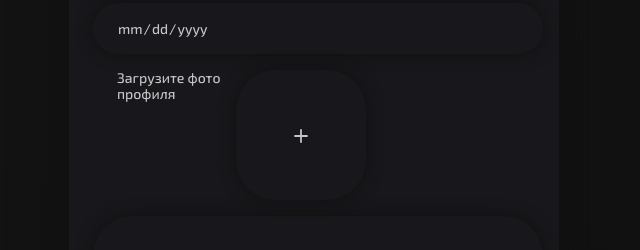
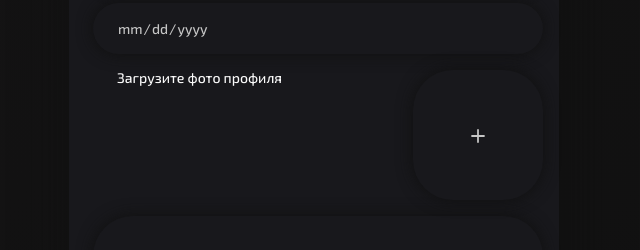
Before and after one commit to kirk741/amadu-frontend, a React (Create React App) app: page /register in a window 1280 px wide. Shown: the part 417-667 px from the top of the page, without its empty margins (326-966 px from the left). Built offline with nearby package versions, Linux system fonts and the light colour scheme; no server answers.

Commit message:
fix: removed bottom nav for emotion logs

```diff
--- a/src/components/common/FileInput/FileInput.jsx
+++ b/src/components/common/FileInput/FileInput.jsx
@@ -29,7 +29,6 @@ const FileInput = ({ onChange }) => {
   };
 
   return (
-    <div className={styles.container}>
       <label className={styles.uploadCard}>
         <input
           type="file"
@@ -43,7 +42,6 @@ const FileInput = ({ onChange }) => {
           <div className={styles.plusIcon}><Icons.Plus /></div>
         )}
       </label>
-    </div>
   );
 };
 
--- a/src/pages/RegisterPage/RegisterPage.jsx
+++ b/src/pages/RegisterPage/RegisterPage.jsx
@@ -7,7 +7,6 @@ import FileInput from "../../components/common/FileInput/FileInput";
 import Form from "../../components/common/Form/Form";
 import client from '../../api/client';
 import { useState } from "react";
-import { syncOfflineLogs } from '../../utils/offlineStorage';
 
 const RegisterPage = () => {
   const [formData, setFormData] = useState({
@@ -44,7 +43,6 @@ const RegisterPage = () => {
       if (response?.data?.token) {
         localStorage.setItem('token', response.data.token);
         localStorage.setItem('role', response.data.user?.role || 'user');
-        await syncOfflineLogs(client);
         window.location.assign('/');
       }
     } catch (error) {
@@ -107,7 +105,7 @@ const RegisterPage = () => {
         error={errors.birth_date?.[0]}
       />
       <div className={styles.inputContainer}>
-        <span>Загрузите фото профиля</span>
+        <span className={styles.title}>Загрузите фото профиля</span>
         <FileInput onChange={(file) => setFormData(prev => ({ ...prev, avatar: file }))} />
       </div>
 
```
